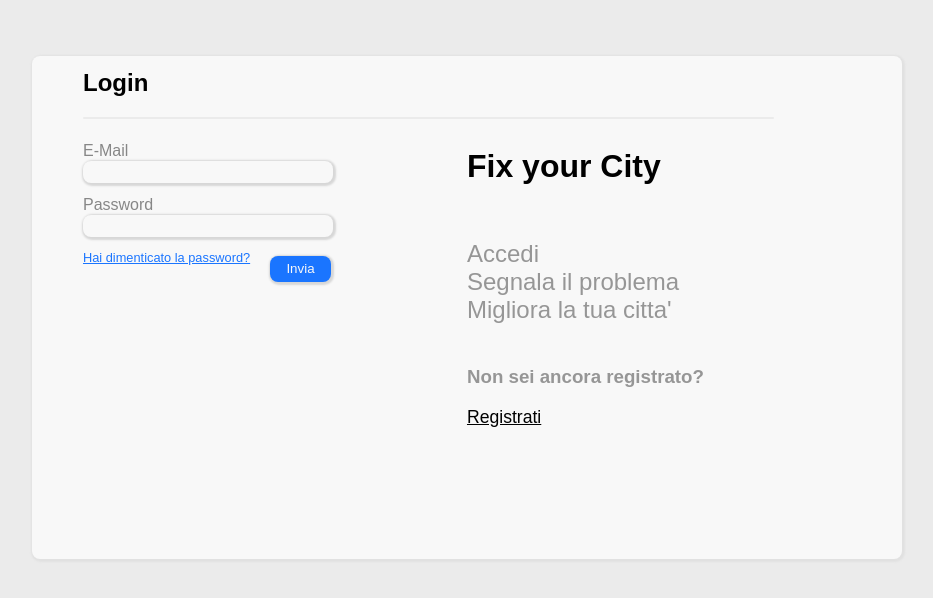
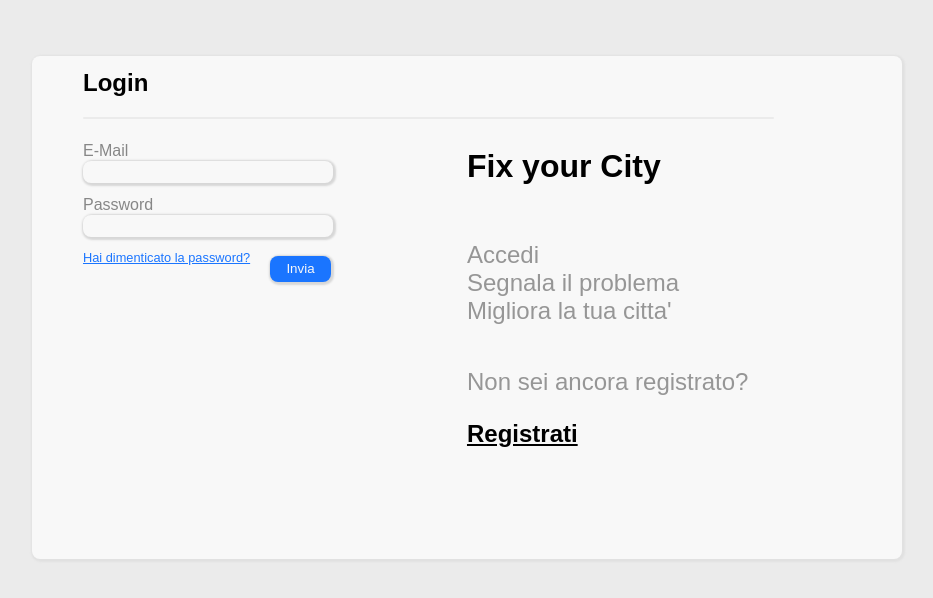
Before and after one commit to edob95/progetto-saw, a PHP site: page /login.html in a window 1280 px wide. Shown: the part 59-657 px from the top of the page, without its empty margins (173-1106 px from the left). Run offline with PHP 8.4, Linux system fonts and the light colour scheme.

Commit message:
Aggiustamenti grafici e stilistici

```diff
--- a/login.html
+++ b/login.html
@@ -39,8 +39,8 @@
 		<p><pre>Accedi
 Segnala il problema
 Migliora la tua citta'</pre></p>
-<h3>Non sei ancora registrato?</h3>
-		<a href="registrazione.html" class="register">Registrati</a>
+<p class="question">Non sei ancora registrato?</p>
+		<b><a href="registrazione.html" class="register">Registrati</a></b>
 	</div>
 </div>
 
--- a/login_stile.css
+++ b/login_stile.css
@@ -149,7 +149,7 @@ h2
 
 pre
 {
-	margin-top:23%;
+	margin-top:20%;
 	color:rgb(150, 150, 150);
 	font-family: 'Arial', sans-serif;
 	font-size:1.5em;
@@ -167,17 +167,19 @@ pre
 	color:rgb(26, 117, 255);
 }
 
-h3
+.question
 {
-	margin-top:18%;
+	margin-top:15%;
 	color:rgb(150, 150, 150);
+	font-family: 'Arial', sans-serif;
+	font-size:1.5em;
 }
 
 .register
 {
 	font-family: 'Arial', sans-serif;
-	margin-top:-15%;
-	font-size:1.1em;
+	margin-top:0%;
+	font-size:1.5em;
 }
 
 .register:visited
--- a/registrazione.html
+++ b/registrazione.html
@@ -46,6 +46,9 @@
 		<p><pre>Registrati
 Segnala il problema
 Migliora la tua citta'</pre></p>
+
+<p class="question">Sei gia' registrato?</p>
+		<b><a href="login.html" class="login">Accedi</a></b>
 	</div>
 </div>
 
```
Also changed, not shown: registrazione_stile.css (+25 -0 lines), 2 other files.
